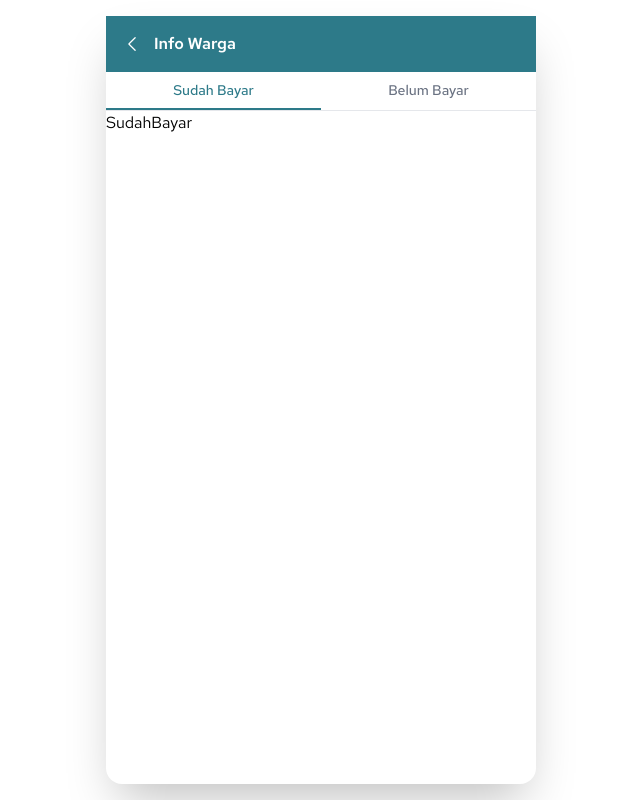
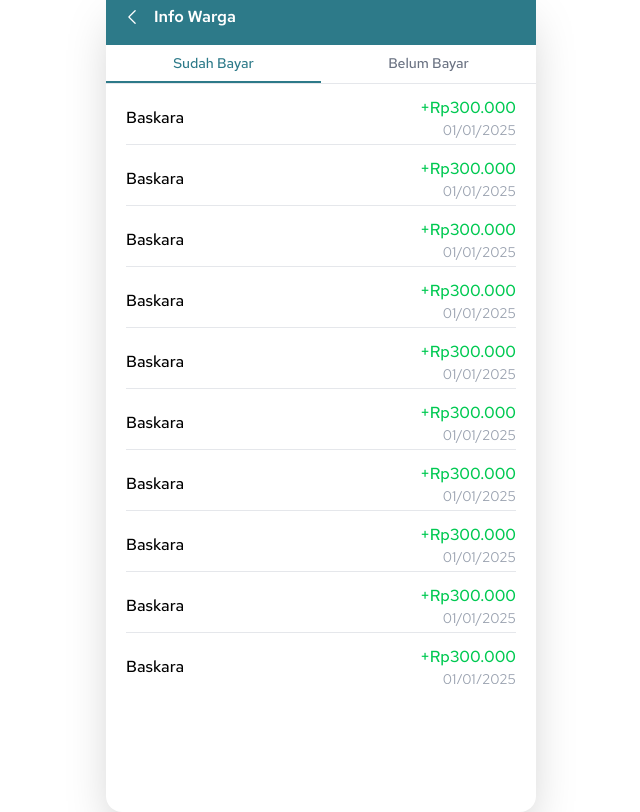
Before and after one commit to wamandaka/dashboard-iuran-warga, a React (Vite) app: page /info-warga in a window 1280 px wide. Shown: the whole page, without its empty margins (319-959 px from the left). Built offline with nearby package versions, Linux system fonts and the light colour scheme.

Commit message:
feat: implement detailed payment history display in BelumBayar and SudahBayar components

```diff
--- a/src/components/RiwayatPembayaran/BelumBayar.tsx
+++ b/src/components/RiwayatPembayaran/BelumBayar.tsx
@@ -1,5 +1,21 @@
 const BelumBayar = () => {
-  return <div>BelumBayar</div>;
+  return (
+    <div className="px-5 overflow-y-scroll max-h-[calc(100vh-100px)] md:max-h-[calc(100vh-200px)]">
+      {Array.from({ length: 500 }, (_, index) => (
+        <div
+          key={index}
+          className="flex justify-between items-center py-4 my-2 border-b border-gray-200"
+        >
+          <p className="font-medium">Adam Levine</p>
+          <p className="text-red-500 font-medium">Rp200.000</p>
+        </div>
+      ))}
+      {/* <div className="flex justify-between items-center py-4 my-2 border-b border-gray-200">
+        <p>Adam Levine</p>
+        <p className="text-red-500 font-medium">Rp200.000</p>
+      </div> */}
+    </div>
+  );
 };
 
 export default BelumBayar;
--- a/src/components/RiwayatPembayaran/SudahBayar.tsx
+++ b/src/components/RiwayatPembayaran/SudahBayar.tsx
@@ -1,5 +1,24 @@
 const SudahBayar = () => {
-  return <div>SudahBayar</div>;
+  return (
+    <div className="px-5 overflow-y-auto max-h-[calc(100vh-100px)] md:max-h-[calc(100vh-200px)]">
+      {Array.from({ length: 500 }, (_, index) => (
+        <div
+          key={index}
+          className="flex justify-between items-center py-1 my-2 border-b border-gray-200"
+        >
+          <p className="font-medium">Baskara</p>
+          <div className="text-right">
+            <p className="text-green-500 font-medium">+Rp300.000</p>
+            <p className="text-gray-400 text-sm">01/01/2025</p>
+          </div>
+        </div>
+      ))}
+      {/* <div className="flex justify-between items-center py-4 my-2 border-b border-gray-200">
+        <p>Adam Levine</p>
+        <p className="text-red-500 font-medium">Rp200.000</p>
+      </div> */}
+    </div>
+  );
 };
 
 export default SudahBayar;
```
